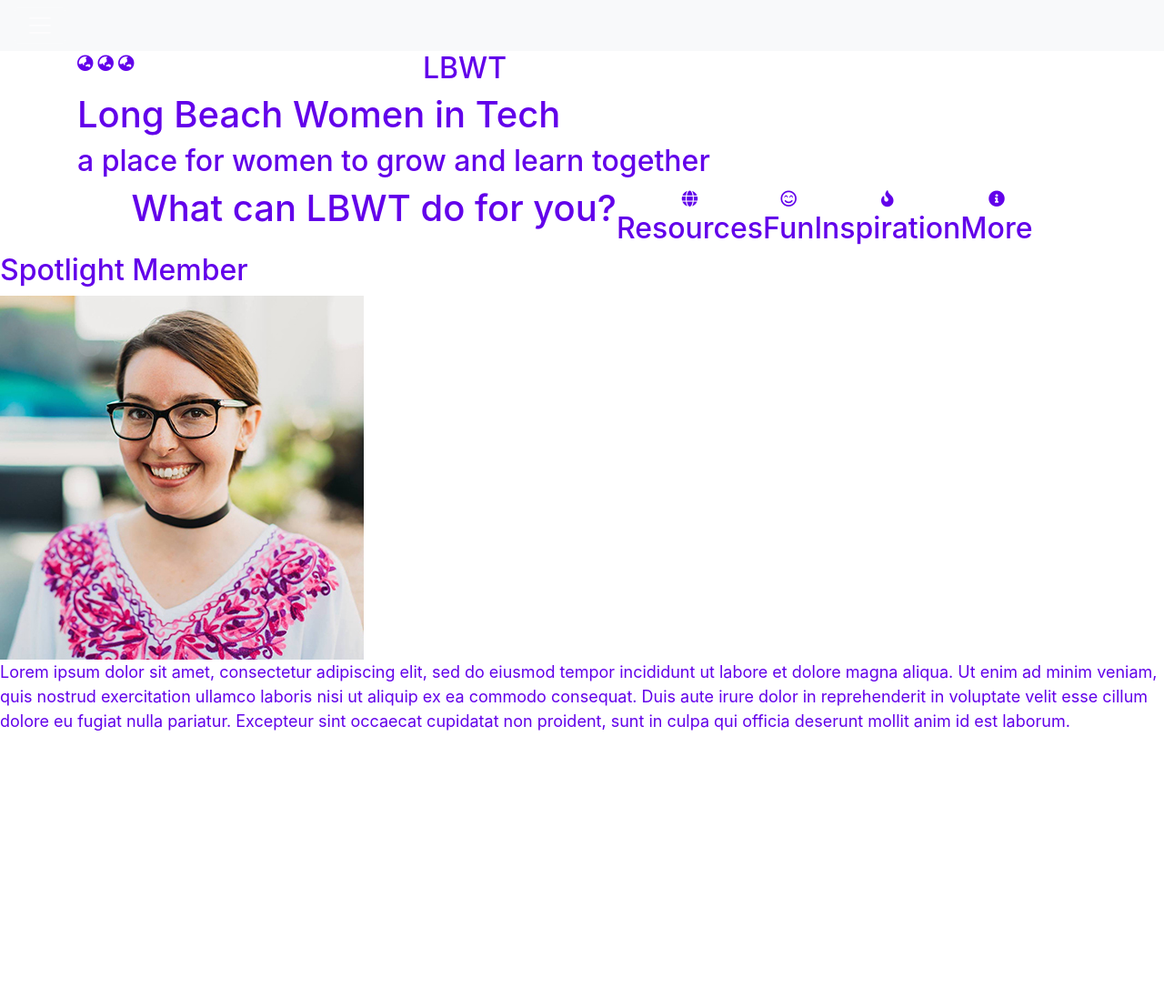
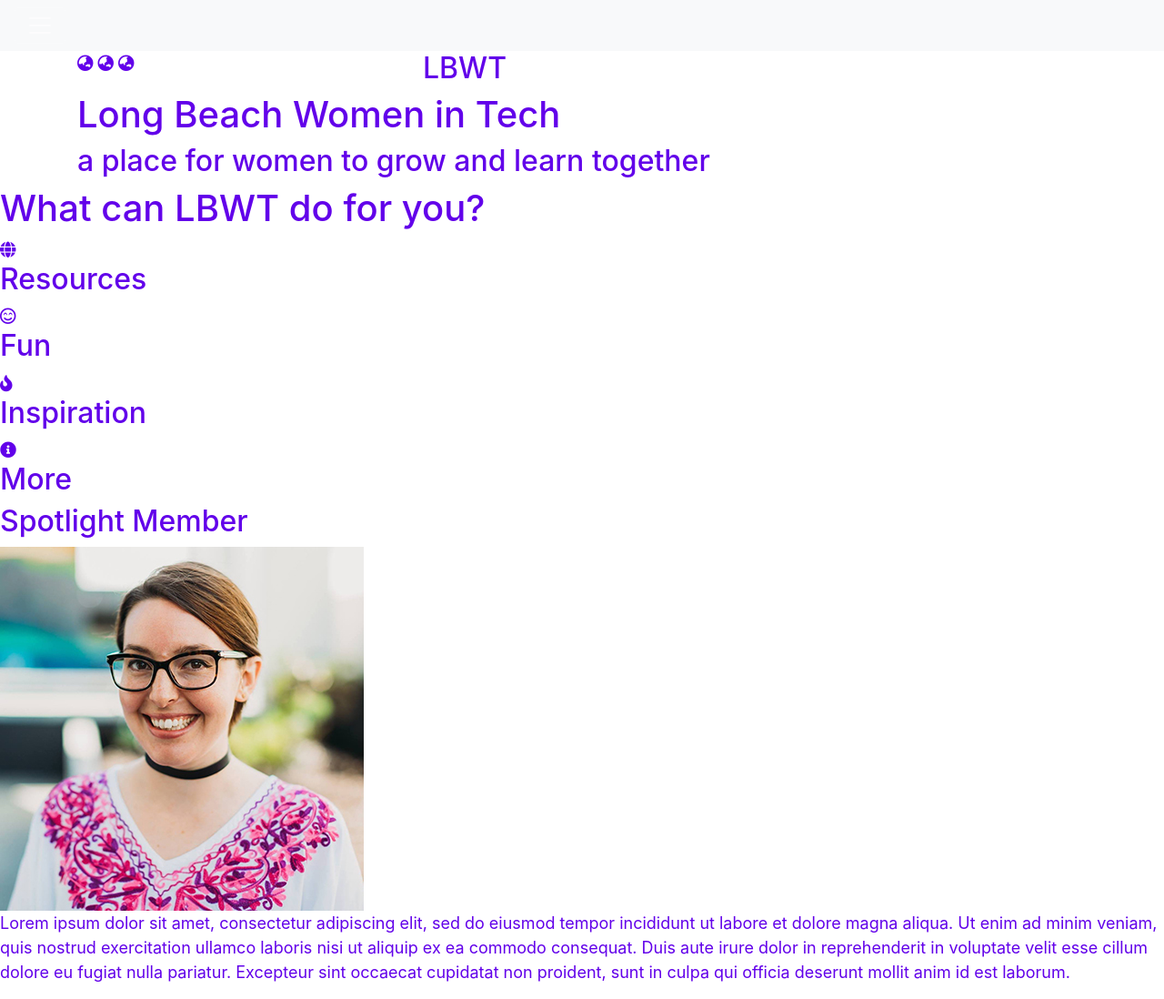
Before and after one commit to lbwomenintech/lbwtwebsite, a Jekyll site: the page built from index.html, in a window 1280 px wide. Shown: the whole page at 91% size. Built offline with Jekyll 4.4.1, drawn with Linux system fonts in a browser that asks for light colours; nearby versions of some CDN libraries; before the commit the page ends 900 px from its top, so only the background shows below that.

Commit message:
removed sass for home page resolves #27

```diff
--- a/_sass/main.scss
+++ b/_sass/main.scss
@@ -59,11 +59,7 @@
 
 
 .whatcanwedo{
-  display: flex;
-  margin: 0 auto;
-  width: 80%;
-  justify-content: center;
-  text-align: center;
+
 }
 
 
```
